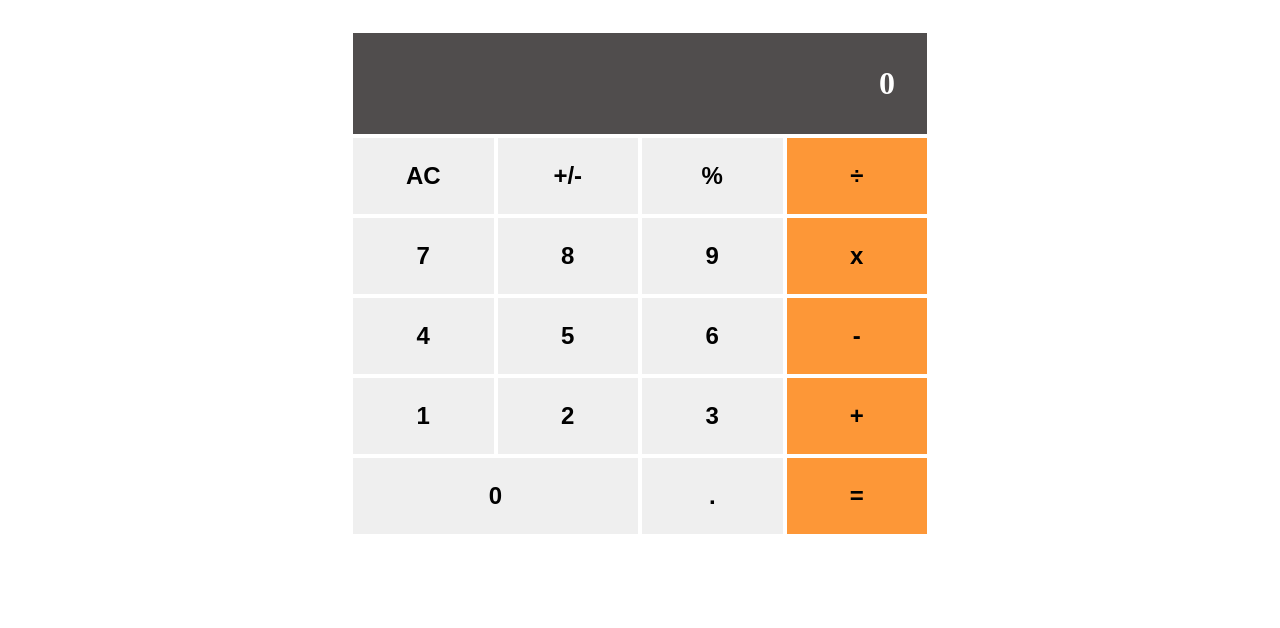
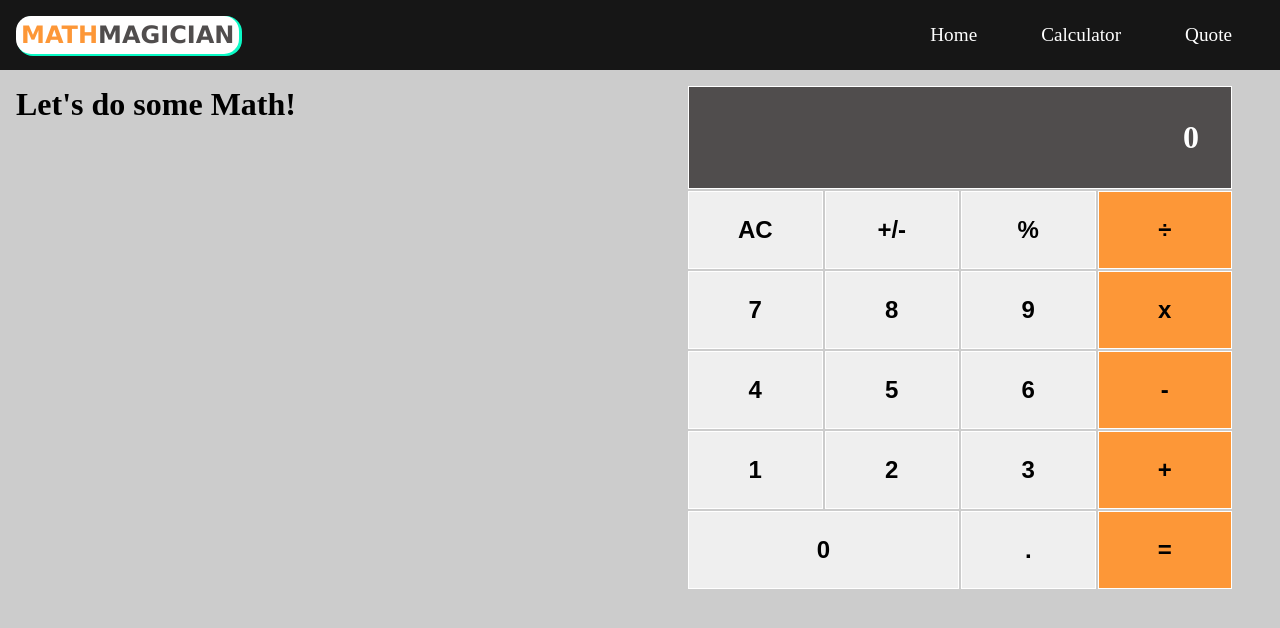
Before and after one commit to principlebrothers/Math-Magician, a React (Create React App) app: page /calculator in a window 1280 px wide. Shown: the top 628 px of the page. Built offline with nearby package versions, Linux system fonts and the light colour scheme.

Commit message:
Fix linter error

```diff
--- a/src/App.js
+++ b/src/App.js
@@ -1,12 +1,24 @@
 /* eslint-disable react/prefer-stateless-function */
 import React from 'react';
+import { BrowserRouter as Router, Route, Routes } from 'react-router-dom';
 import Calculator from './components/Calculator';
+import Home from './components/Home';
+import Nav from './components/Nav';
+import Quotes from './components/Quotes';
 
 class App extends React.Component {
   render() {
     return (
       <div className="App">
-        <Calculator />
+        <Router>
+          <Nav />
+          <Routes>
+            <Route path="/home" element={<Home />} />
+            <Route path="/calculator" element={<Calculator />} />
+            <Route path="/quotes" element={<Quotes />} />
+          </Routes>
+        </Router>
+
       </div>
     );
   }
--- a/src/components/Calculator.js
+++ b/src/components/Calculator.js
@@ -11,6 +11,9 @@ const Calculator = () => {
 
   return (
     <main>
+      <section className="mainPage-text">
+        <h1>Let&apos;s do some Math!</h1>
+      </section>
       <section className="calculator">
         <p className="display">{(calc.total || '') + (calc.operation || '') + (calc.next || '') || 0 }</p>
         <button type="button" id="AC" onClick={handleClick}>AC</button>
--- a/src/index.css
+++ b/src/index.css
@@ -4,14 +4,24 @@
   box-sizing: border-box;
 }
 
+main {
+  display: grid;
+  grid-template-columns: repeat(2, 1fr);
+}
+
+.mainPage-text h1 {
+  padding: 1rem;
+  font-size: 2rem;
+}
+
 .calculator {
   display: grid;
   grid-template-columns: repeat(4, 1fr);
-  width: 50%;
+  width: 90%;
   justify-content: center;
   align-items: center;
   margin: auto;
-  padding: 2rem;
+  padding: 1rem;
   gap: 2px;
 }
 
@@ -36,6 +46,10 @@ button {
   cursor: pointer;
 }
 
+button:hover {
+  border: 1px solid lightslategray;
+}
+
 .zero {
   grid-column: 1/ span 2;
 }
--- a/src/index.js
+++ b/src/index.js
@@ -1,14 +1,12 @@
-import React from "react";
-import ReactDOM from "react-dom/client";
-import { BrowserRouter as Router } from "react-router-dom";
-import "./index.css";
-import App from "./App";
+import React from 'react';
+import ReactDOM from 'react-dom/client';
 
-const root = ReactDOM.createRoot(document.getElementById("root"));
+import './index.css';
+import App from './App';
+
+const root = ReactDOM.createRoot(document.getElementById('root'));
 root.render(
   <React.StrictMode>
-    <Router>
-      <App />
-    </Router>
-  </React.StrictMode>
+    <App />
+  </React.StrictMode>,
 );
```
Also changed, not shown: src/components/Home.js (+12 -7 lines), src/components/Nav.js (+5 -2 lines), src/components/Quotes.js (+6 -5 lines), src/components/style/Nav.css (line endings or trailing spaces), src/components/style/Quotes.css (line endings or trailing spaces).
